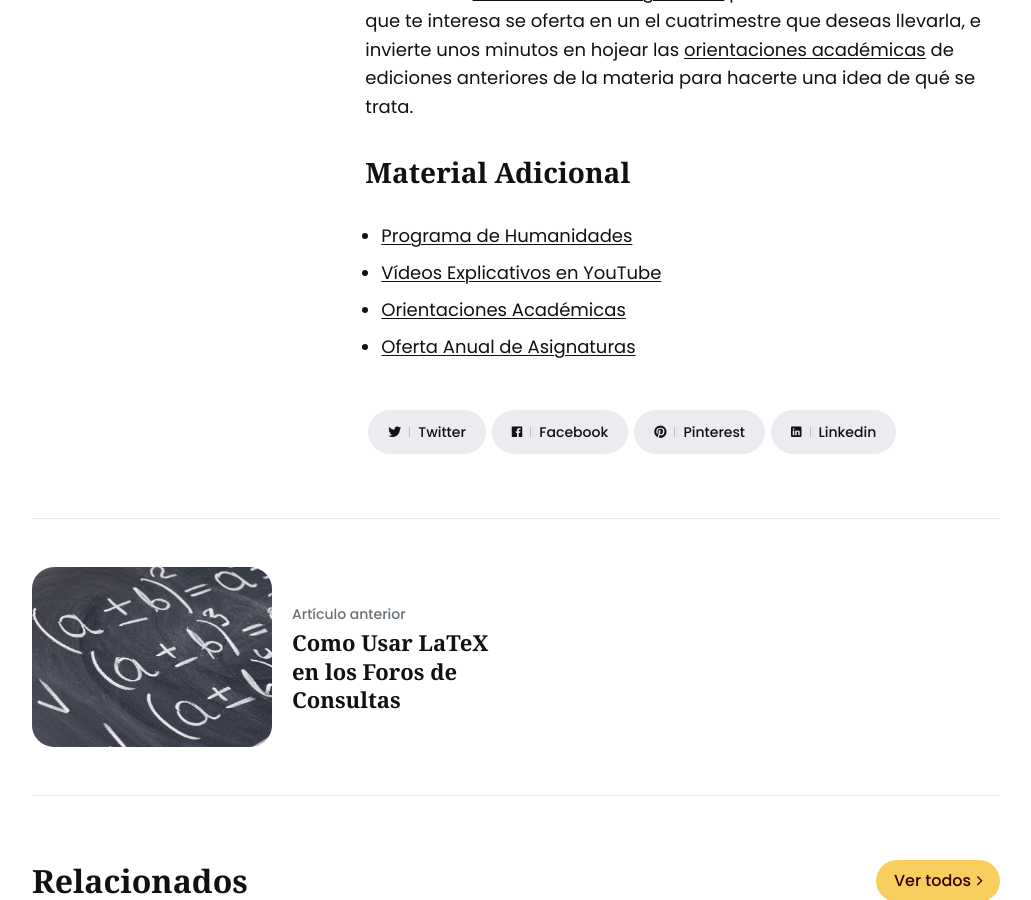
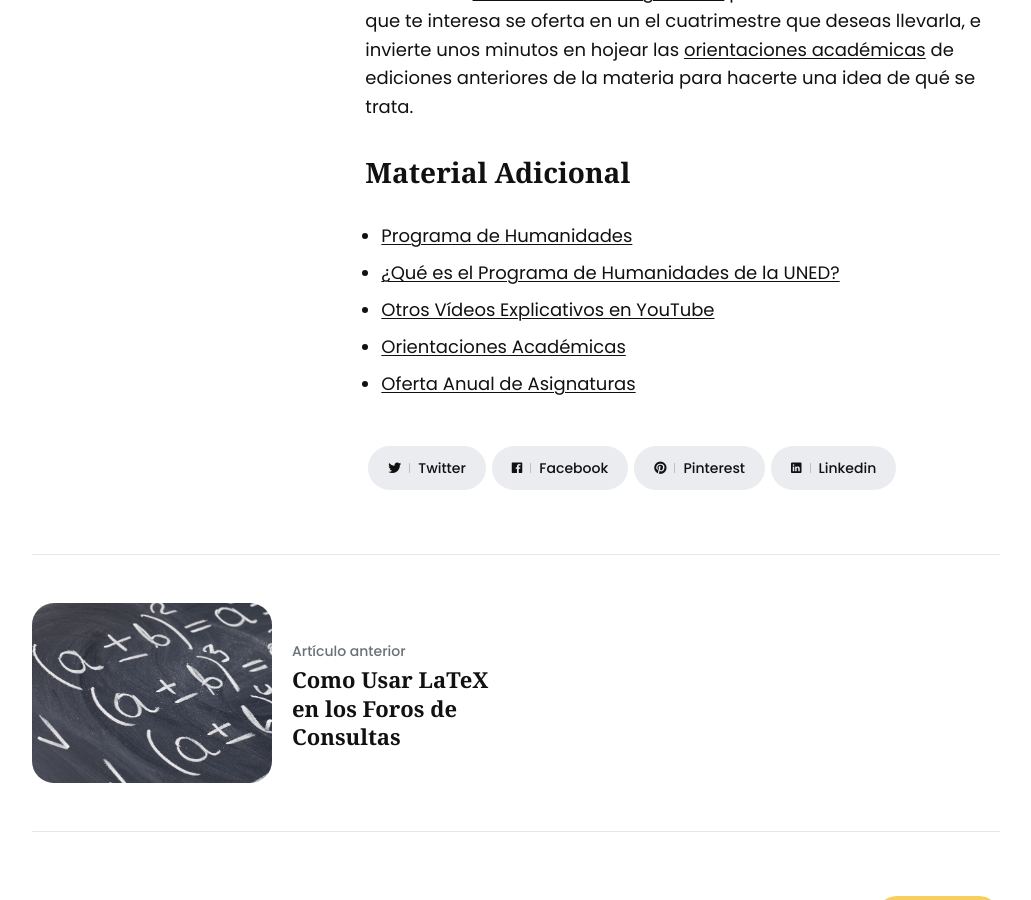
Before and after one commit to asoesem/asoesem.github.io, a Jekyll site: the page built from _posts/2023-12-21-escoger-humanidades.md, in a window 1280 px wide and 900 px high, scrolled down 2066 px. Shown: the whole window, without its empty margins (124-1155 px from the left). Built offline with Jekyll 4.4.1, drawn with Linux system fonts in a browser that asks for light colours.

Commit message:
Material adicional de referencia del programa de humanidades

```diff
--- a/_posts/2023-12-21-escoger-humanidades.md
+++ b/_posts/2023-12-21-escoger-humanidades.md
@@ -39,7 +39,8 @@ Consulta la [oferta anual de asignaturas][4] para determinar si la materia que t
 ## Material Adicional
 
 * [Programa de Humanidades][1]
-* [Vídeos Explicativos en YouTube][2]
+* [¿Qué es el Programa de Humanidades de la UNED?][5]
+* [Otros Vídeos Explicativos en YouTube][2]
 * [Orientaciones Académicas][3]
 * [Oferta Anual de Asignaturas][4]
 
```
Also changed, not shown: other parts of _posts/2023-12-21-escoger-humanidades.md (+1 -0 lines).
